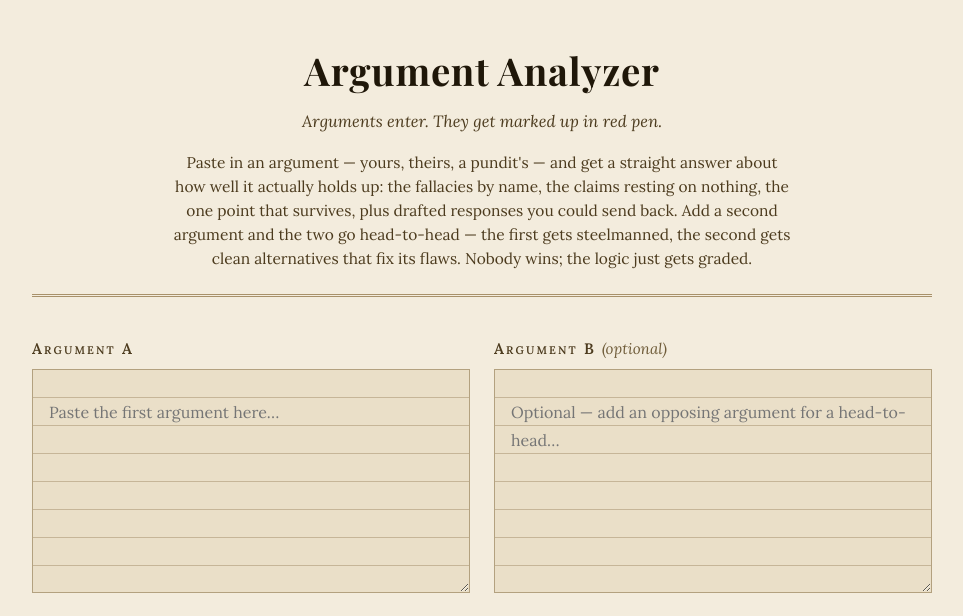
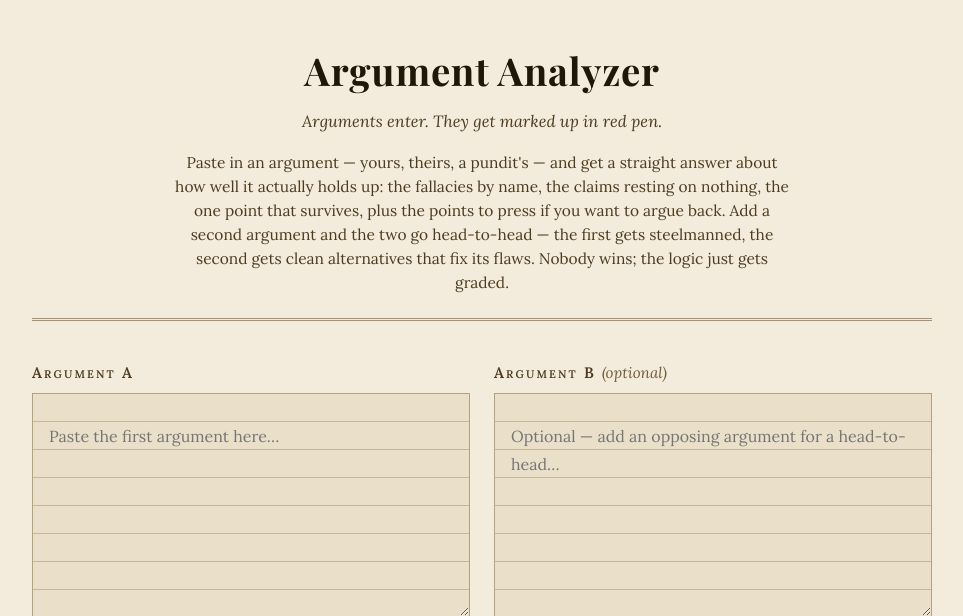
Before and after one commit to ivjames/args, a Flask app: page / in a window 1280 px wide. Shown: the top 616 px of the page, without its empty margins (158-1121 px from the left). Run offline with Flask 3, Linux system fonts and the light colour scheme; some web fonts are replaced.

Commit message:
Solo mode: advise which points to press instead of drafting replies
Replace 'Drafted Responses' (packaged ready-to-send replies) with 'How
to Respond' — coach the user on the points to make against the argument's
weaknesses, without writing the reply for them. Capped at 3 one-line
points. Intro copy updated to match.

Co-Authored-By: Claude Opus 4.8 <noreply@anthropic.com>
Claude-Session: https://claude.ai/code/session_01Rw5tBE9JVuvVKTJLamtWP4

```diff
--- a/app.py
+++ b/app.py
@@ -88,7 +88,7 @@ Very few words. This is red-pen markup, not an essay. These limits are hard:
 - No preamble, no sign-off, no restating the argument. Start at the first heading.
 - Analysis subheadings: at most 2 bullets each, every bullet 15 words or fewer. Name the fallacy and quote only the offending phrase; skip the "why" unless it isn't obvious.
 - Nothing real under a subheading? Write "None." Never pad a section to fill it.
-- Head-to-Head is one sentence. Steelman, drafts, and alternatives are two sentences each, maximum.
+- Head-to-Head is one sentence. Steelman and clean alternatives are two sentences each, maximum. Response advice is at most 3 points, one line each — a point to make, not a written-out reply.
 - No hedging, no filler, no "it's worth noting." If a word can be cut, cut it."""
 
 SYSTEM_PROMPT_DUAL = """You are a neutral argument analyst. You do not favor either side. You judge every claim against reason, logic, known science, and empirical evidence — never ideology, popularity, tradition, faith, or emotional weight. You hold no religious, political, or partisan bent; the only standard is whether the reasoning is sound.
@@ -142,8 +142,8 @@ Format your response in clean sections using markdown:
 ### Strongest Point
 ### How to Strengthen
 
-## Drafted Responses
-Two labeled replies (e.g. "Response 1 — attacks the causal claim"), two sentences each, aimed at the weaknesses above. No pleasantries, no strawmen.
+## How to Respond
+The points a responder should press, drawn from the weaknesses above — advise what to argue, do not write the reply itself. Each point: the angle in a short phrase, then a few words on why it lands.
 
 Be blunt. Do not soften critiques. Do not validate the argument merely because it has emotional weight.""" + GUARDRAILS
 
--- a/templates/index.html
+++ b/templates/index.html
@@ -275,7 +275,7 @@
       <p class="intro">
         Paste in an argument — yours, theirs, a pundit's — and get a straight answer about how
         well it actually holds up: the fallacies by name, the claims resting on nothing, the one
-        point that survives, plus drafted responses you could send back. Add a second argument
+        point that survives, plus the points to press if you want to argue back. Add a second argument
         and the two go head-to-head — the first gets steelmanned, the second gets clean
         alternatives that fix its flaws. Nobody wins; the logic just gets graded.
       </p>
```
